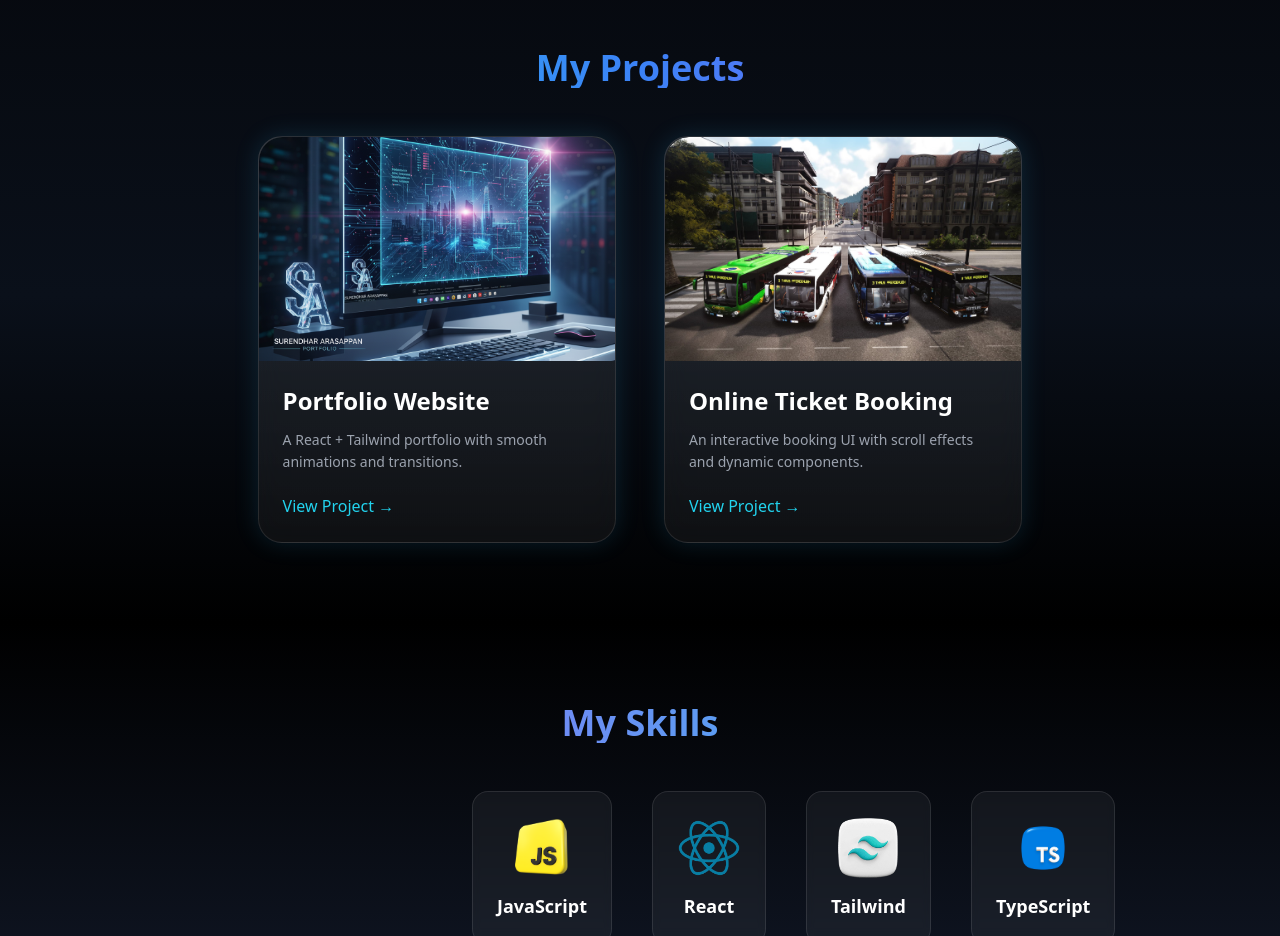
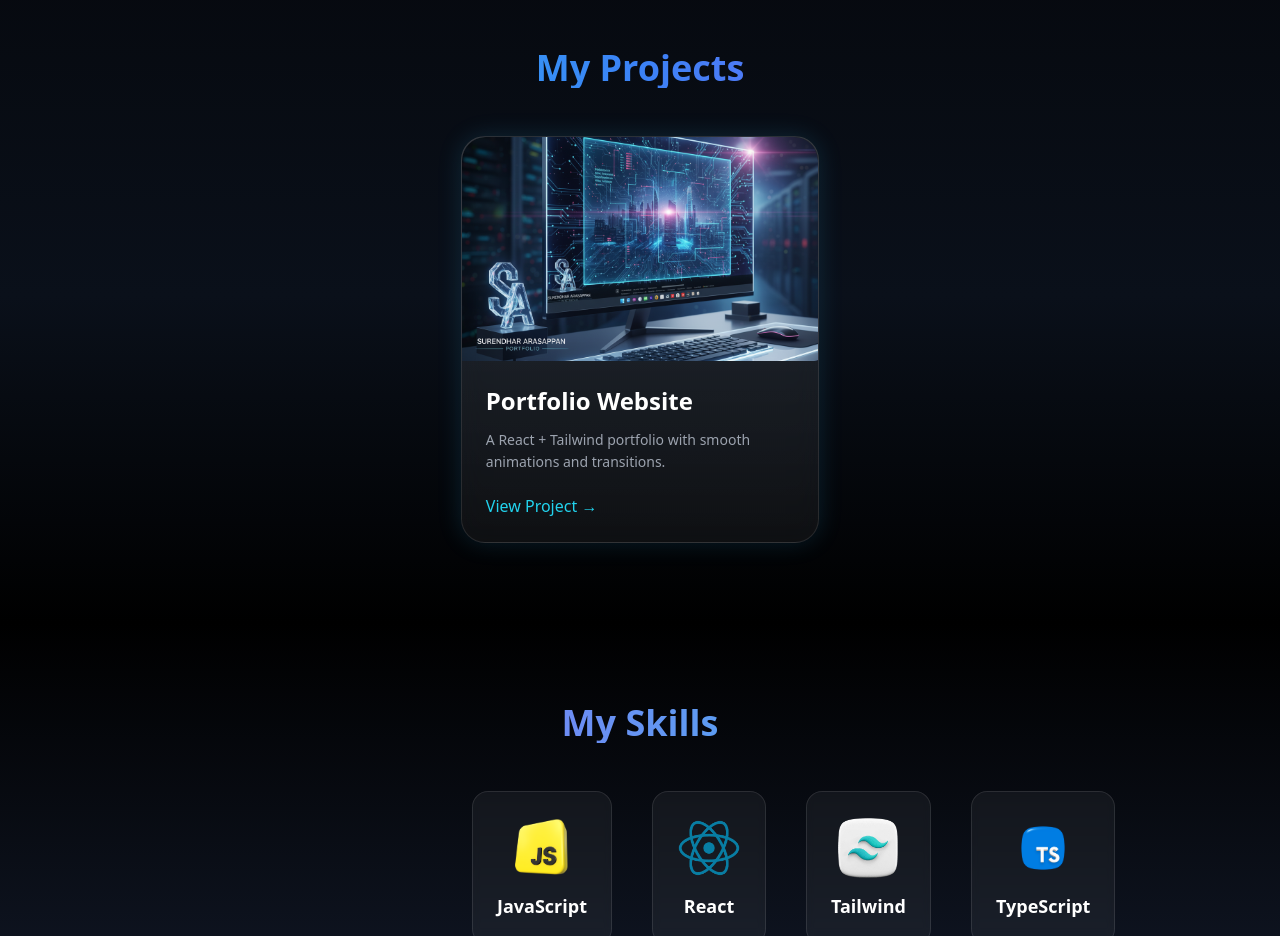
Before and after one commit to SURENDHAR-05-12/my-portfolio, a React (Vite) app: page / in a window 1280 px wide. Shown: the part 1460-2396 px from the top of the page. Built offline with nearby package versions, Linux system fonts and the light colour scheme.

Commit message:
fix: corrected tailwind config file duplication and warnings

```diff
--- a/src/components/Projects.tsx
+++ b/src/components/Projects.tsx
@@ -7,12 +7,6 @@ const Projects = () => {
       desc: "A React + Tailwind portfolio with smooth animations and transitions.",
       img: "./assets/portfolio.png",
       link: "https://surendhar-05-12.github.io/my-portfolio/",
-    },
-    {
-      title: "Online Ticket Booking",
-      desc: "An interactive booking UI with scroll effects and dynamic components.",
-      img: "./assets/bus.jpg",
-      link: "https://surendhar-05-12.github.io/GoBus/",
     },
   ];
 
--- a/tailwind.config.js
+++ b/tailwind.config.js
@@ -1,7 +1,8 @@
-module.exports = {
+/** @type {import('tailwindcss').Config} */
+export default {
   content: [
     "./index.html",
-    "./src/**/*.{ts,tsx,js,jsx}"
+    "./src/**/*.{js,ts,jsx,tsx}"
   ],
   theme: {
     extend: {
@@ -9,17 +10,7 @@ module.exports = {
         primary: "#999999",
         accent: "#a5a488"
       }
-    }
-  },
-  plugins: []
-};
-
-
-/** @type {import('tailwindcss').Config} */
-export default {
-  content: ["./index.html", "./src/**/*.{js,ts,jsx,tsx}"],
-  theme: {
-    extend: {},
+    },
   },
   plugins: [],
 };
```
